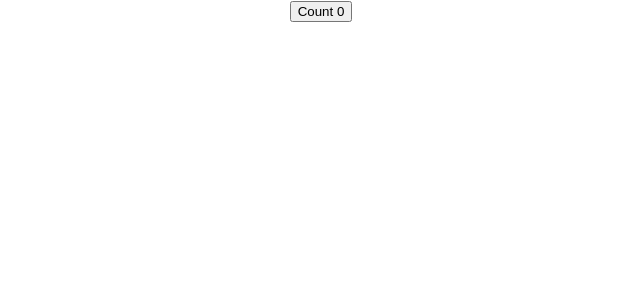
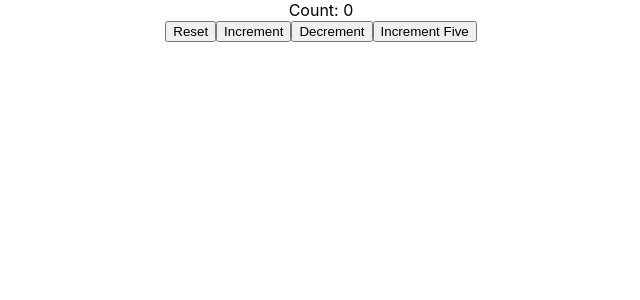
Before and after one commit to EranLavan/codevolution-one, a React (Create React App) app: page / in a window 1280 px wide. Shown: the top 300 px of the page, without its empty margins (319-959 px from the left). Built offline with nearby package versions, Linux system fonts and the light colour scheme.

Commit message:
modified:   src/App.js 	new file:   src/components/HookCounterTwo.js

```diff
--- a/src/App.js
+++ b/src/App.js
@@ -40,6 +40,7 @@
 import PostForm from './components/PostForm';
 import ClassCounter from './components/ClassCounter';
 import HookCounter from './components/HookCounter';
+import HookCounterTwo from './components/HookCounterTwo';
 
 // function App() {
 //   return (
@@ -56,7 +57,9 @@
 
         {/* <ClassCounter /> */}
 
-        <HookCounter />
+        {/* <HookCounter /> */}
+
+        <HookCounterTwo />
 
         {/* <PostForm /> */}
 
--- /dev/null
+++ b/src/components/HookCounterTwo.js
@@ -0,0 +1,24 @@
+import React, {useState} from 'react'
+
+function HookCounterTwo() {
+  const initialCount = 0;
+  const [count, setCount] = useState(initialCount);
+
+  const incrementFive = () => {
+    for (let i = 0; i < 5; i++) {
+        setCount(prevCount => prevCount + 1)
+    }
+  }
+
+  return (
+    <div>
+      <div>Count: {count}</div>
+      <button onClick={() => setCount(initialCount)}>Reset</button>
+      <button onClick={() => setCount(prevCount => prevCount + 1)}>Increment</button>
+      <button onClick={() => setCount(prevCount => prevCount - 1)}>Decrement</button>
+      <button onClick={() => incrementFive()}>Increment Five</button>
+    </div>
+  )
+}
+
+export default HookCounterTwo
```
